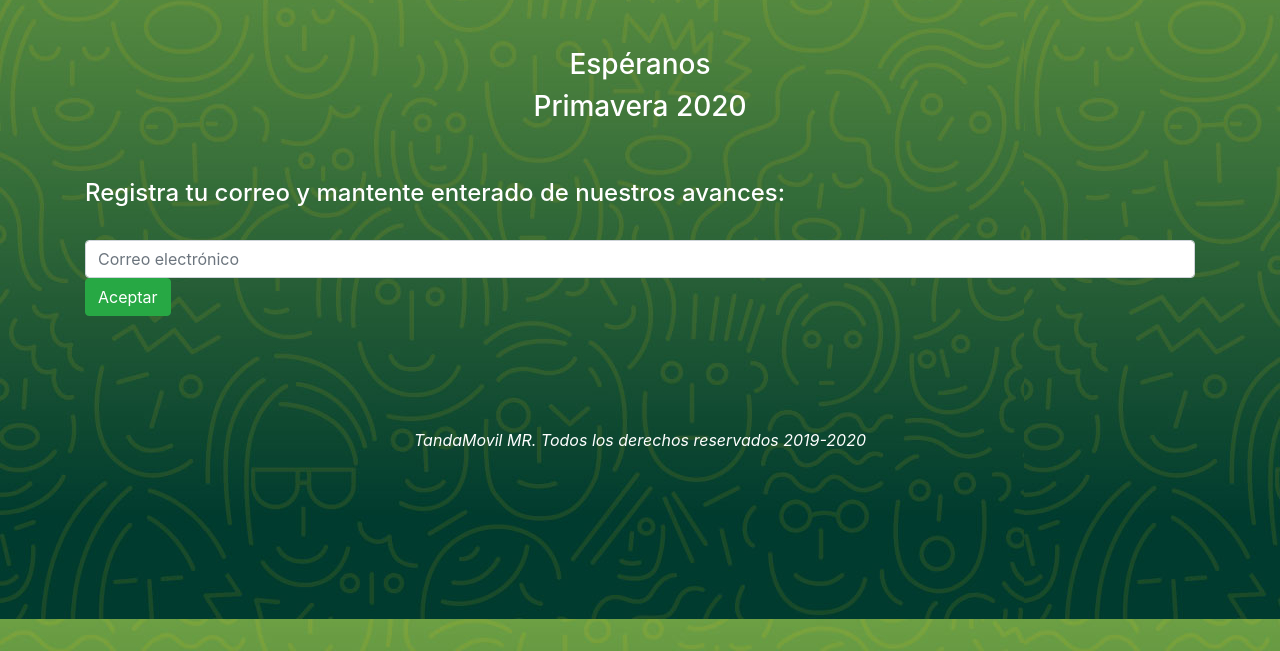
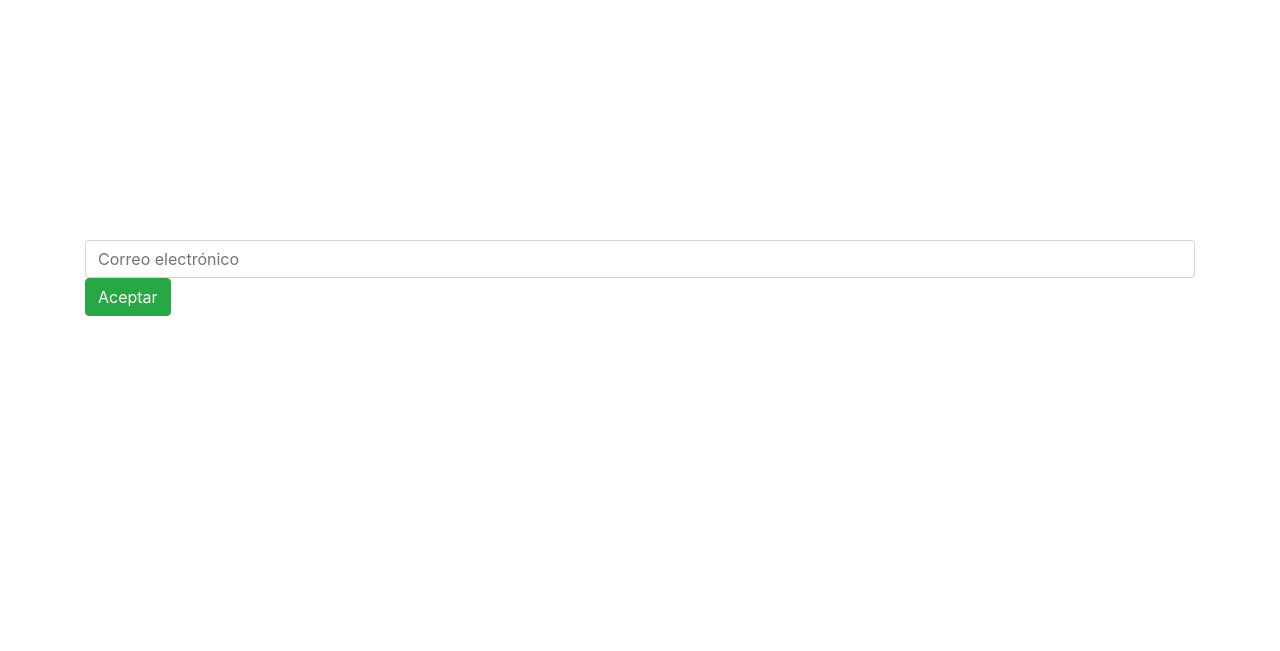
Before and after one commit to 72j72RCnVjb4mbXLo/72j72RCnVjb4mbXLo.github.io, a plain HTML site: page index.html in a window 1280 px wide. Shown: the part 149-800 px from the top of the page. Drawn offline with nearby package versions, Linux system fonts and the light colour scheme.

Commit message:
Update index.html

```diff
--- a/index.html
+++ b/index.html
@@ -6,7 +6,7 @@
     <title>TandaMovil.com</title>
     <link rel="stylesheet" href="https://stackpath.bootstrapcdn.com/bootstrap/4.4.1/css/bootstrap.min.css" integrity="sha384-Vkoo8x4CGsO3+Hhxv8T/Q5PaXtkKtu6ug5TOeNV6gBiFeWPGFN9MuhOf23Q9Ifjh" crossorigin="anonymous">
   </head>
-  <body background="fondo-2.jpg">
+  <body>
 <!--     <body background="fondo-2.jpg"> -->
     <p style="text-align:center;"><img src="HTMLLogotipo.png" alt=""></p>
 
```
